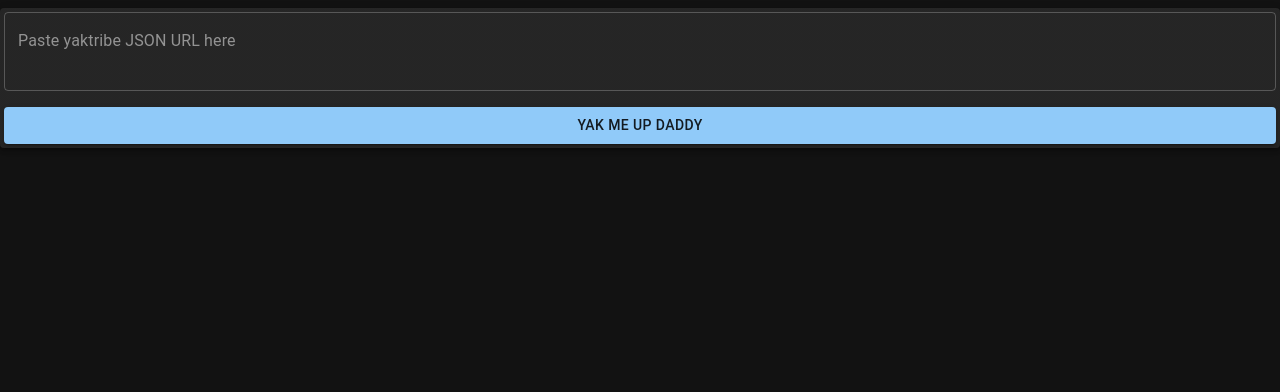
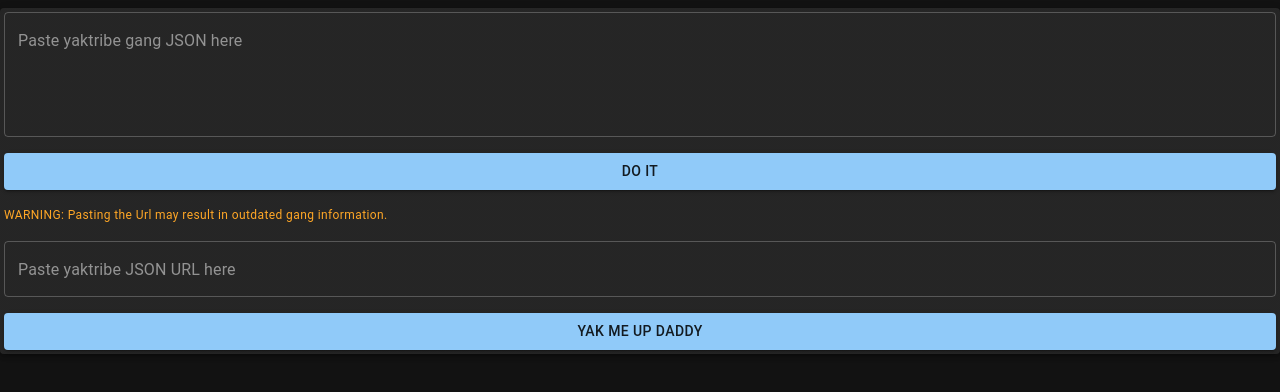
Before and after one commit to itvbbjorn/yaktribecompanion, a React (Create React App) app: page / in a window 1280 px wide. Shown: the top 392 px of the page. Built offline with nearby package versions, Linux system fonts and the light colour scheme.

Commit message:
Added field for pasting json and some error handling

```diff
--- a/src/App.tsx
+++ b/src/App.tsx
@@ -1,7 +1,7 @@
 import { useState } from 'react';
 import TextField from '@mui/material/TextField';
 import Button from '@mui/material/Button';
-import { Stack, Paper, CssBaseline, Slide } from '@mui/material';
+import { Stack, Paper, CssBaseline, Slide, CircularProgress, Snackbar, Typography } from '@mui/material';
 import GangerCard from './GangerCard';
 import { Ganger } from './models/Ganger';
 import { ThemeProvider, createTheme } from '@mui/material/styles';
@@ -13,38 +13,62 @@ const darkTheme = createTheme({
 });
 
 function App() {
-  const [jsonInput, setJsonInput] = useState('');
+  const [jsonUrlInput, setJsonInput] = useState('');
+  const [rawJsonInput, setRawJsonInput] = useState('')
   const [gangData, setGangData] = useState<Ganger[] | null>(null);
   const [gangType, setGangType] = useState<string>('');
   const [gangImage, setGangImage] = useState<string | null>(null);
   const [showImage, setShowImage] = useState<boolean>(false);
+  const [error, setError] = useState<string | null>(null);
+  const [loading, setLoading] = useState<boolean>(false);
 
   const fetchGangData = async () => {
+    setLoading(true);
+    setError(null); // Reset any previous error
     try {
-      // const url = 'https://thingproxy.freeboard.io/fetch/' + jsonInput;
-      const url = 'https://corsproxy.io/?' + encodeURIComponent(jsonInput);
-      // const url = jsonInput;
+      const url = 'https://corsproxy.io/?' + encodeURIComponent(jsonUrlInput);
       const response = await fetch(url);
       if (!response.ok) {
         throw new Error('Network response was not ok');
       }
       const data = await response.json();
-      console.log('Fetched data:', data); // Debugging log
       setGangData(data.gang.gangers);
       setGangType(data.gang.gang_type);
       setGangImage(data.gang.gang_image);
-      console.log('Updated gangData state:', data.gang.gangers); // Debugging log
 
-      // Start the timer after setting the gangImage
       if (data.gang.gang_image) {
         const timer = setTimeout(() => {
           setShowImage(true);
-        }, 4000); // Wait for 4000ms (4 seconds)
+        }, 4000);
+        return () => clearTimeout(timer);
+      }
+    } catch (error: unknown) { // Explicitly typing error as unknown
+      if (error instanceof Error) {
+        console.error('Error fetching JSON:', error);
+        setError(error.message); // Set error message to state
+      } else {
+        console.error('Unknown error:', error);
+        setError('An unknown error occurred'); // Fallback for unknown errors
+      }
+    } finally {
+      setLoading(false); // Stop loading state
+    }
+  };
 
-        return () => clearTimeout(timer); // Cleanup the timer on component unmount
+  const fetchGangDataFromJson = () => {
+    try {
+      const data = JSON.parse(rawJsonInput);
+      setGangData(data.gang.gangers);
+      setGangType(data.gang.gang_type);
+      setGangImage(data.gang.gang_image);
+    } catch (error: unknown) { // Explicitly typing error as unknown
+      if (error instanceof Error) {
+        console.error('Error parsing JSON:', error);
+        setError('Invalid JSON input'); // Set error message for invalid JSON
+      } else {
+        console.error('Unknown error while parsing JSON:', error);
+        setError('An unknown error occurred'); // Fallback for unknown errors
       }
-    } catch (error) {
-      console.error('Error fetching JSON:', error);
     }
   };
 
@@ -54,7 +78,7 @@ function App() {
       <div className="App">
         <Stack spacing={2}>
           {gangData && (
-            <Paper elevation={3} style={{ padding: '4px' }} >
+            <Paper elevation={3} style={{ padding: '4px' }}>
               {showImage && gangImage ? <img src={gangImage} alt='gang' style={{ width: '100%' }} /> : null}
               {gangData.map((ganger: Ganger, index: number) => (
                 <Slide
@@ -74,11 +98,28 @@ function App() {
           <Paper elevation={3} style={{ padding: '4px', marginTop: '8px' }}>
             <Stack spacing={2}>
               <TextField
+                placeholder='Paste yaktribe gang JSON here'
+                value={rawJsonInput}
+                onChange={(e) => setRawJsonInput(e.target.value)}
+                multiline
+                rows={4}
+                variant='outlined'
+              />
+              <Button
+                variant='contained'
+                color='primary'
+                onClick={fetchGangDataFromJson}
+              >
+                do it
+              </Button>
+              <Typography variant='caption' color='warning'>
+                WARNING: Pasting the Url may result in outdated gang information.
+              </Typography>
+              <TextField
                 placeholder='Paste yaktribe JSON URL here'
-                value={jsonInput}
+                value={jsonUrlInput}
                 onChange={(e) => setJsonInput(e.target.value)}
-                multiline
-                rows={2}
+                rows={1}
                 variant="outlined"
               />
               <Button
@@ -86,11 +127,19 @@ function App() {
                 color='primary'
                 onClick={fetchGangData}
               >
-                yak me up daddy
+                { loading? <CircularProgress></CircularProgress> : 'yak me up daddy'}
               </Button>
             </Stack>
           </Paper>
         </Stack>
+        {error && (
+          <Snackbar
+            open={!!error}
+            message={error}
+            autoHideDuration={6000}
+            onClose={() => setError(null)}
+          />
+        )}
       </div>
     </ThemeProvider>
   );
```
